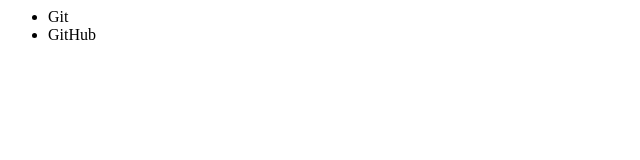
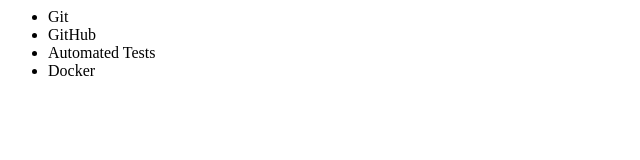
Before and after one commit to lucascarvalhomoreira/portal, a plain HTML site: page Index.html in a window 1280 px wide. Shown: the whole page, without its empty margins (0-640 px from the left). Drawn offline with Linux system fonts and the light colour scheme.

Commit message:
alterando novamente index.html pelo GitHub

```diff
--- a/Home.html
+++ b/Index.html
@@ -4,9 +4,8 @@
     <ul>
       <li>Git</li>
       <li>GitHub</li>
-
-
-
+      <li>Automated Tests</li>
+      <li>Docker</li>
     <ul>
   </body>
 </html>
```
